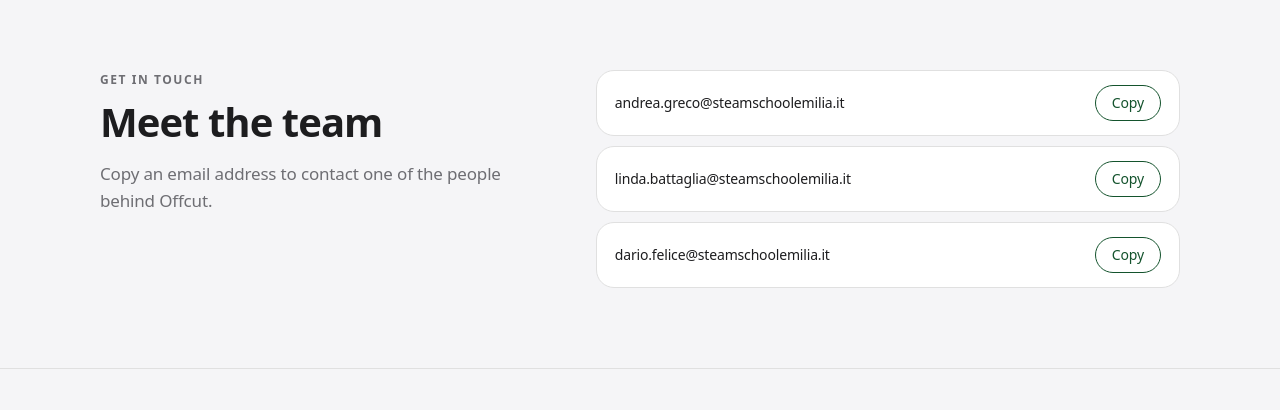
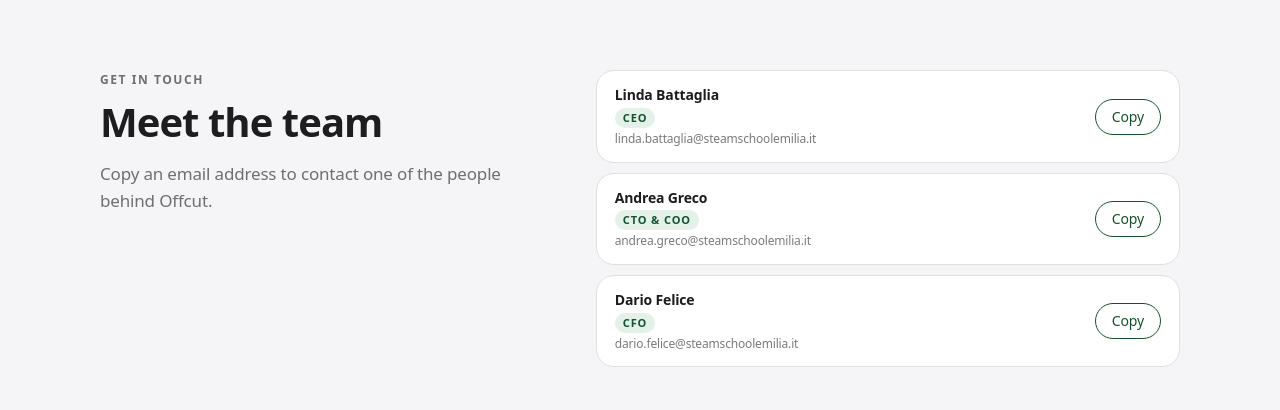
Before and after one commit to Dekker74/apple-all, a Next.js app: page / in a window 1280 px wide. Shown: the part 2083-2493 px from the top of the page. Built offline with nearby package versions, Linux system fonts and the light colour scheme; no server answers.

Commit message:
Add team names and roles to About page

```diff
--- a/src/app/apple.css
+++ b/src/app/apple.css
@@ -1099,6 +1099,43 @@ main.offcut-main-bare {
   overflow-wrap: anywhere;
 }
 
+.apple-email-row .apple-person {
+  display: grid;
+  gap: 2px;
+  min-width: 0;
+}
+
+.apple-email-row .apple-person-name {
+  font-size: 14px;
+  font-weight: 600;
+  color: var(--ink);
+}
+
+.apple-email-row .apple-person-role {
+  justify-self: start;
+  font-size: 11px;
+  font-weight: 700;
+  letter-spacing: 0.08em;
+  color: var(--moss);
+  background: var(--mint);
+  border-radius: 999px;
+  padding: 2px 8px;
+}
+
+.apple-email-row .apple-person-email {
+  font-size: 12px;
+  color: var(--mut);
+}
+
+.dark .apple-email-row .apple-person-name {
+  color: #ffffff;
+}
+
+.dark .apple-email-row .apple-person-role {
+  color: var(--apple-blue-on-dark);
+  background: rgba(27, 110, 69, 0.22);
+}
+
 .apple-tile .assistant-card {
   max-width: 860px;
   margin: 0 auto;
--- a/src/components/offcut/about-page.tsx
+++ b/src/components/offcut/about-page.tsx
@@ -69,11 +69,11 @@ const COPY = {
   },
 } as const;
 
-const EMAILS = [
-  "andrea.greco@steamschoolemilia.it",
-  "linda.battaglia@steamschoolemilia.it",
-  "dario.felice@steamschoolemilia.it",
-];
+const TEAM = [
+  { name: "Linda Battaglia", role: "CEO", email: "linda.battaglia@steamschoolemilia.it" },
+  { name: "Andrea Greco", role: "CTO & COO", email: "andrea.greco@steamschoolemilia.it" },
+  { name: "Dario Felice", role: "CFO", email: "dario.felice@steamschoolemilia.it" },
+] as const;
 
 export function AboutPage() {
   const { lang } = useI18n();
@@ -187,11 +187,15 @@ export function AboutPage() {
             <p>{c.teamDesc}</p>
           </div>
           <div className="apple-email-list apple-reveal apple-delay-2">
-            {EMAILS.map((email) => (
-              <div className="apple-email-row" key={email}>
-                <span>{email}</span>
-                <button type="button" className="btn sm ghost" onClick={() => void copyEmail(email)}>
-                  {copied === email ? c.copied : c.copy}
+            {TEAM.map((member) => (
+              <div className="apple-email-row" key={member.email}>
+                <div className="apple-person">
+                  <span className="apple-person-name">{member.name}</span>
+                  <span className="apple-person-role">{member.role}</span>
+                  <span className="apple-person-email">{member.email}</span>
+                </div>
+                <button type="button" className="btn sm ghost" onClick={() => void copyEmail(member.email)}>
+                  {copied === member.email ? c.copied : c.copy}
                 </button>
               </div>
             ))}
```
